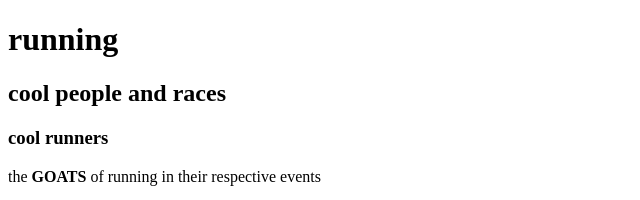
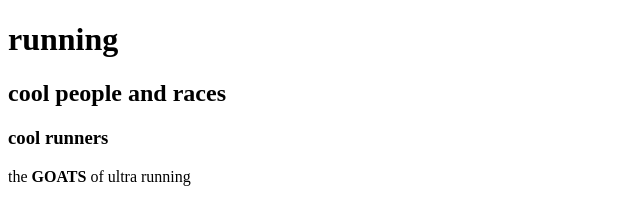
Before and after one commit to nicolioliravioli/nicolioliravioli.github.io, a plain HTML site: page index.html in a window 1280 px wide. Shown: the top 200 px of the page, without its empty margins (0-640 px from the left). Drawn offline with Linux system fonts and the light colour scheme; grey boxes are pictures that could not be loaded.

Commit message:
changed a few words

```diff
--- a/index.html
+++ b/index.html
@@ -9,7 +9,7 @@
     <h1> running </h1>
     <h2> cool people and races </2>
     <h3> cool runners </h3>
-    <p> the <strong>GOATS</strong> of running in their respective events </p>
+    <p>the <strong>GOATS</strong> of ultra running</p>
     <img src="https://www.nps.gov/common/uploads/stories/images/nri/20161004/articles/B2091E24-1DD8-B71B-0B39299C92809B35/B2091E24-1DD8-B71B-0B39299C92809B35.jpg" alt="An image of a mountain goat on a ledge of a rock, with trees in the background"
     width="200" height="140"
     <ul>
```
